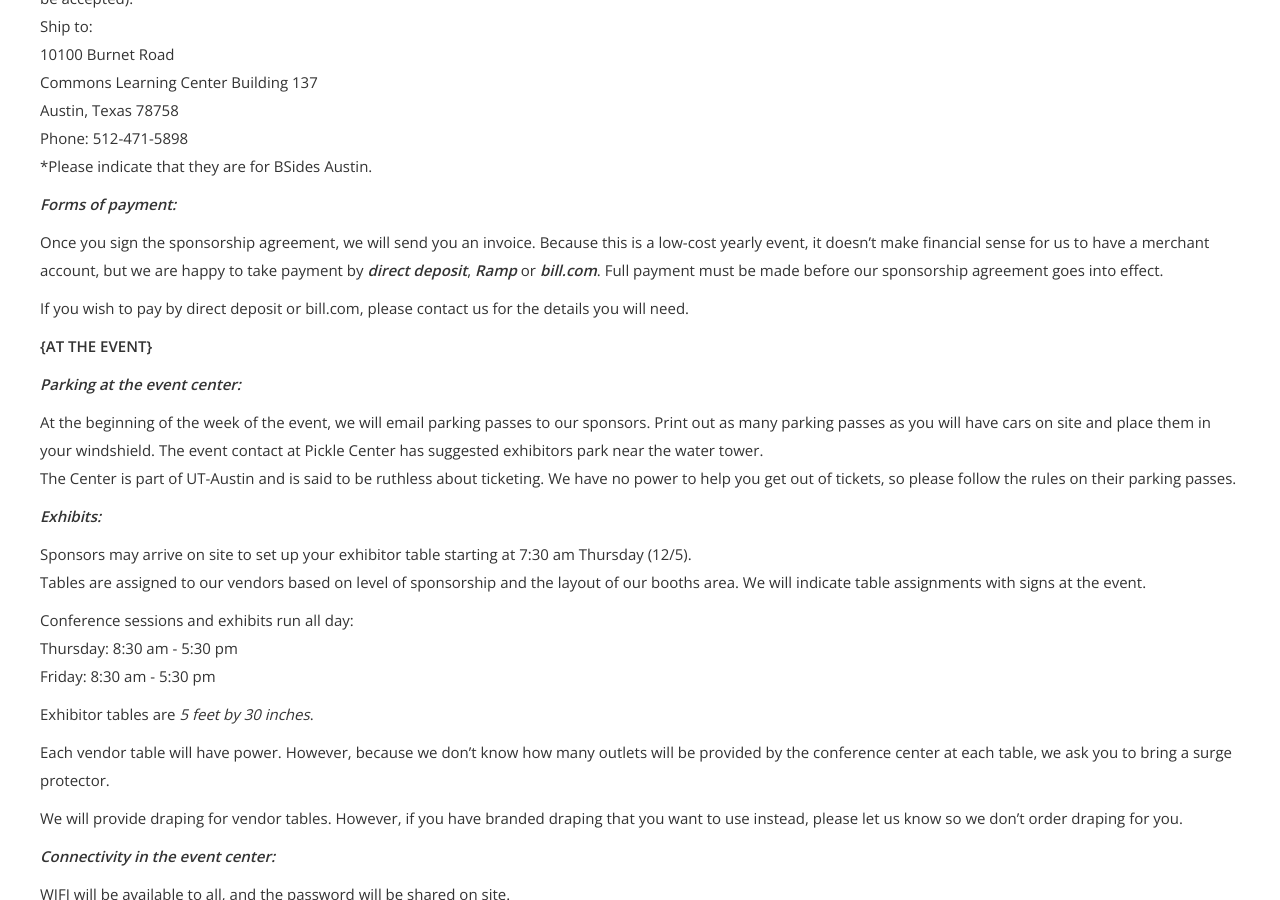
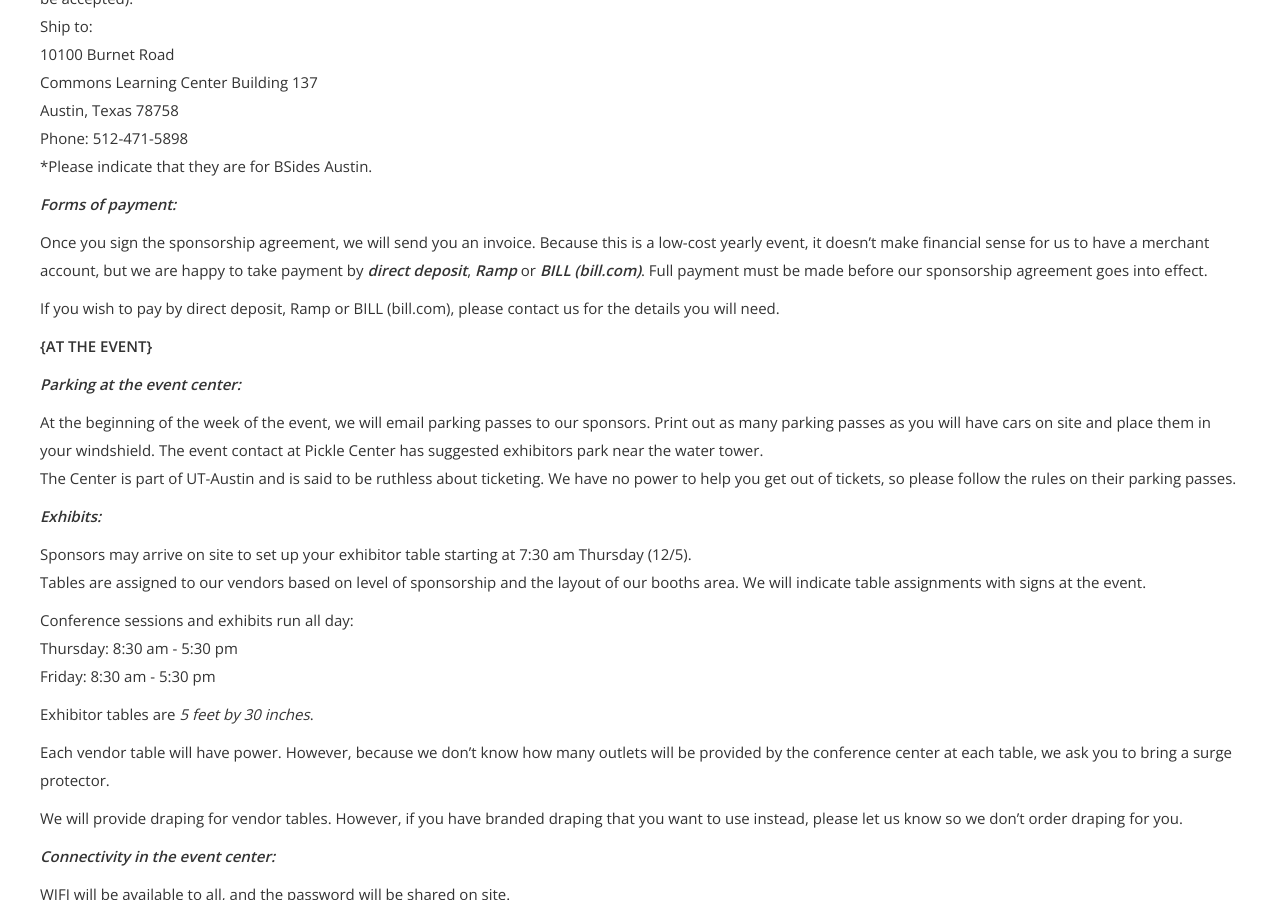
Before and after one commit to bsidesaustin/test, a Jekyll site: the page built from sponsor.html, in a window 1280 px wide and 900 px high, scrolled down 1402 px. Built offline with Jekyll 4.4.1, drawn with Linux system fonts in a browser that asks for light colours; nearby versions of some CDN libraries; some web fonts are replaced.

Commit message:
Update sponsor.html

```diff
--- a/sponsor.html
+++ b/sponsor.html
@@ -69,9 +69,9 @@ Phone: 512-471-5898<br />
 *Please indicate that they are for BSides Austin.</p>
 
 <p><strong><em>Forms of payment:</em></strong></p>
-<p>Once you sign the sponsorship agreement, we will send you an invoice. Because this is a low-cost yearly event, it doesn’t make financial sense for us to have a merchant account, but we are happy to take payment by <strong><em>direct deposit</em></strong>, <strong><em>Ramp</em></strong> or <strong><em>bill.com</em></strong>. Full payment must be made before our sponsorship agreement goes into effect.</p>
+<p>Once you sign the sponsorship agreement, we will send you an invoice. Because this is a low-cost yearly event, it doesn’t make financial sense for us to have a merchant account, but we are happy to take payment by <strong><em>direct deposit</em></strong>, <strong><em>Ramp</em></strong> or <strong><em>BILL (bill.com)</em></strong>. Full payment must be made before our sponsorship agreement goes into effect.</p>
 
-<p>If you wish to pay by direct deposit or bill.com, please contact us for the details you will need.</p>
+<p>If you wish to pay by direct deposit, Ramp or BILL (bill.com), please contact us for the details you will need.</p>
 
 <p><strong id="at-the-event">{AT THE EVENT}</strong></p>
 
```
